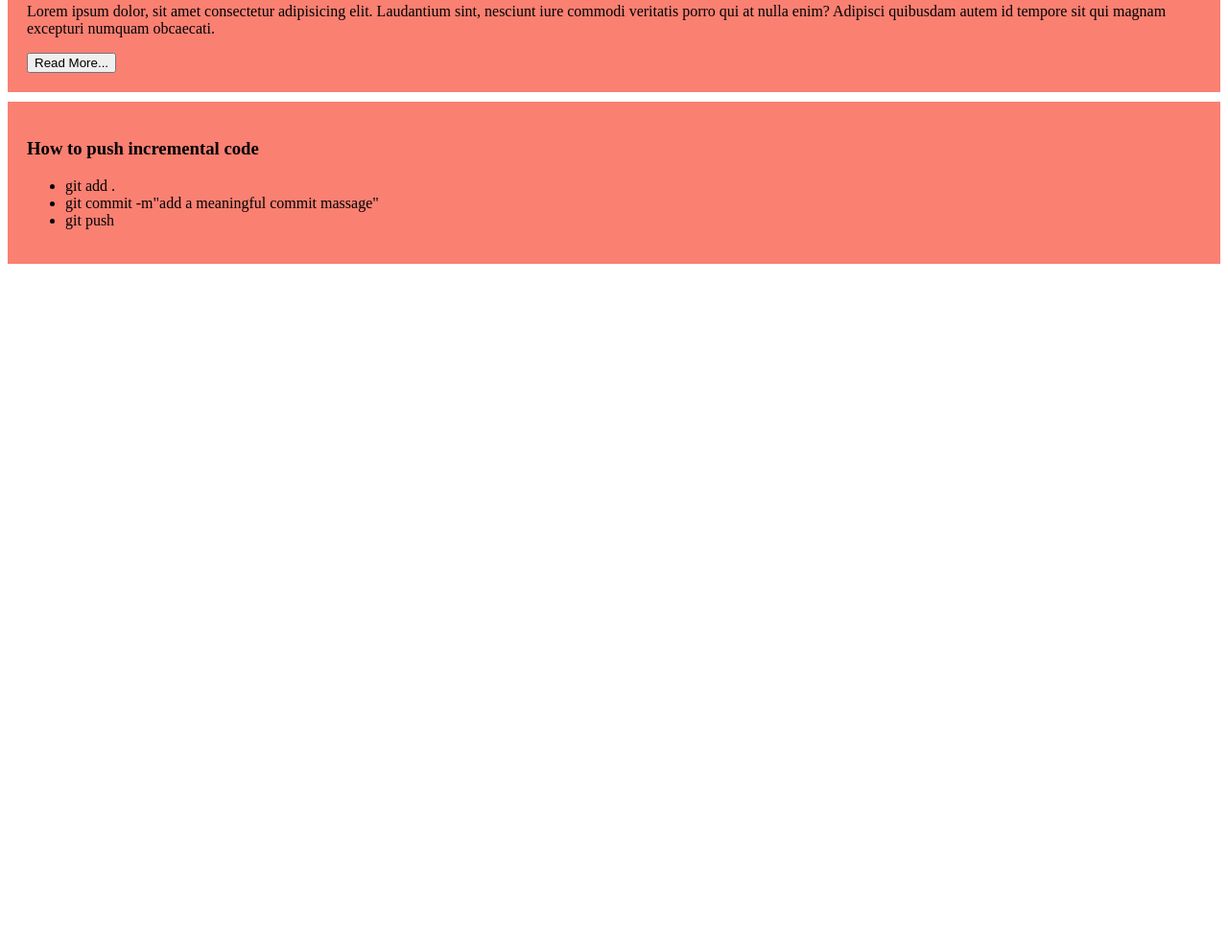
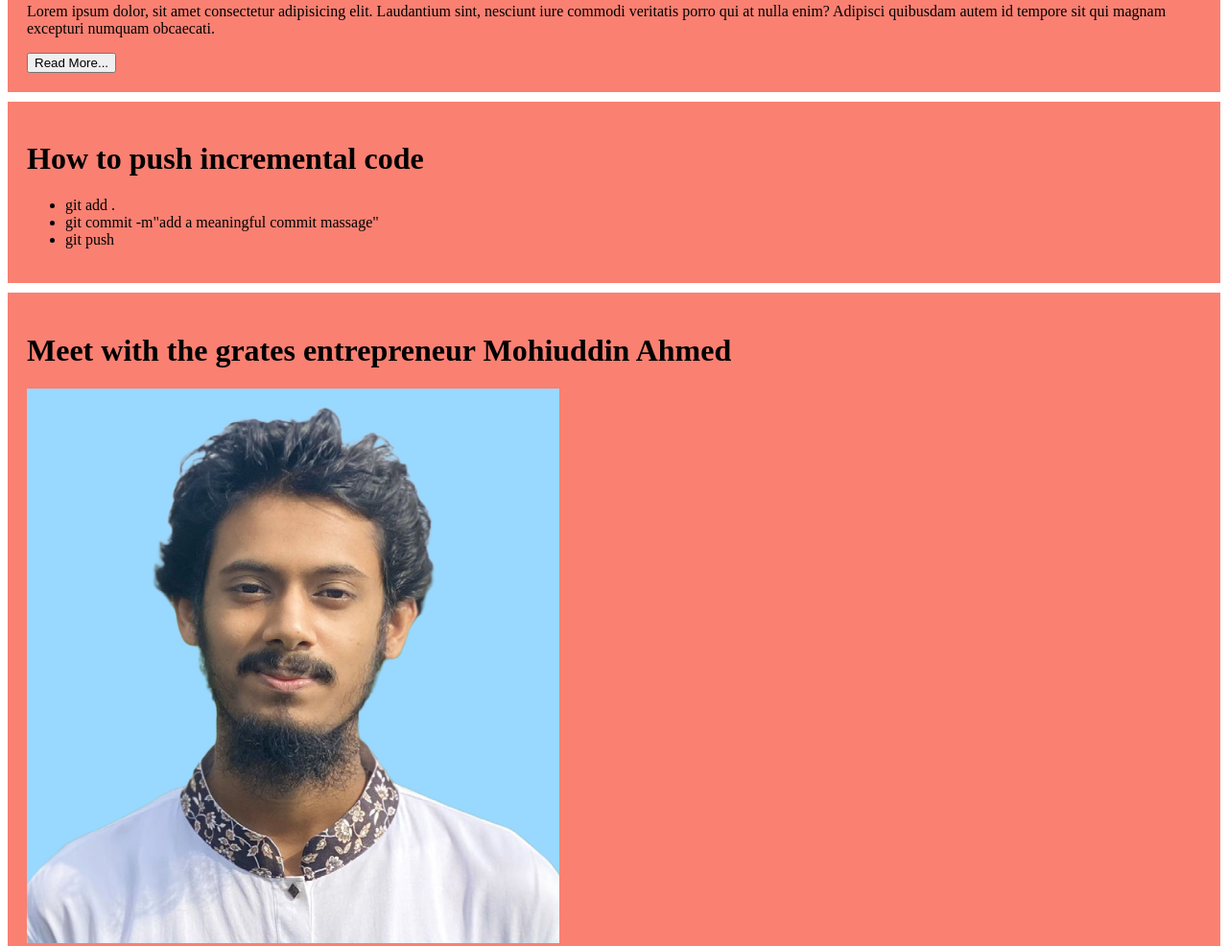
Before and after one commit to mohithedev/mywebsite, a plain HTML site: page index.html in a window 1280 px wide. Shown: the part 651-1637 px from the top of the page at 96% size. Before the commit the page ends 936 px from the top, so only its background shows below. Drawn offline with Linux system fonts and the light colour scheme.

Commit message:
add a image of mohi

```diff
--- a/index.html
+++ b/index.html
@@ -27,13 +27,17 @@
     </div>
 
     <div>
-        <h3>How to push incremental code</h3>
+        <h1>How to push incremental code</h1>
         <ul>
             <li>git add .</li>
             <li>git commit -m"add a meaningful commit massage"</li>
             <li>git push</li>
         </ul>
     </div>
+    <div>
+        <h1>Meet with the grates entrepreneur Mohiuddin Ahmed</h1>
+        <img src="images/My project-1.png" alt="Mohiuddin Ahmed">
+    </div>
 
 </body>
 </html>
```
Also changed, not shown: images/My project-1.png (added).
